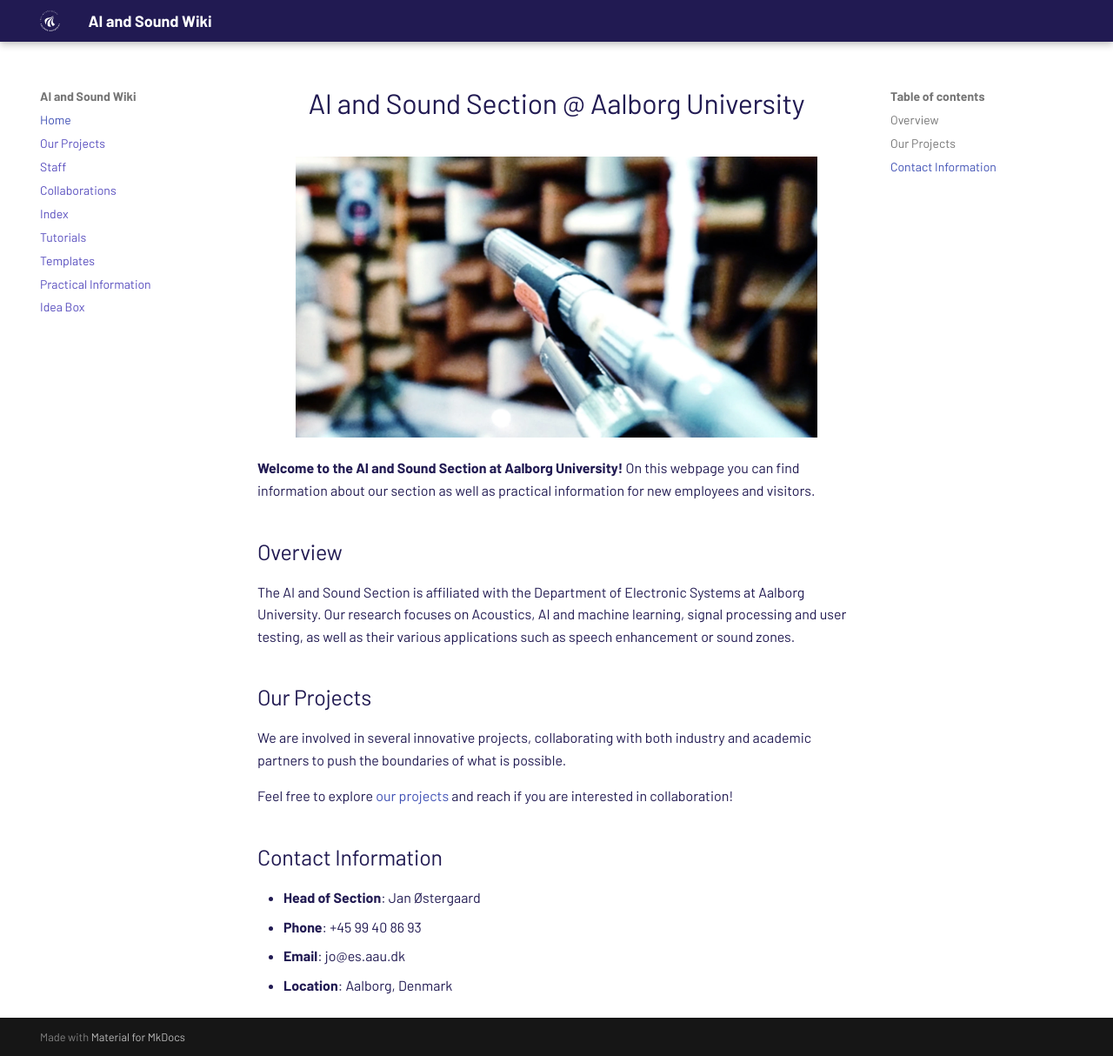
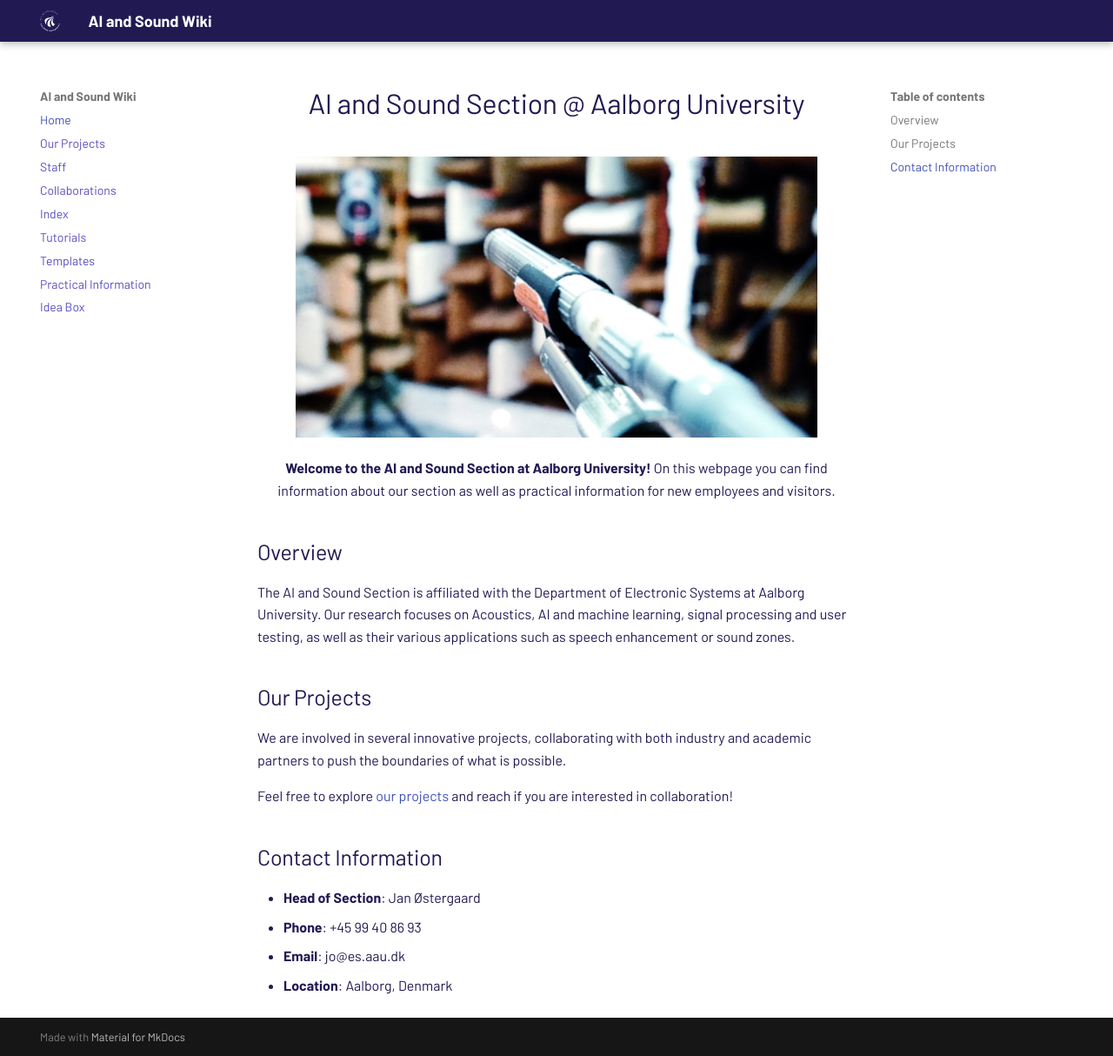
Before and after one commit to HolgerBovbjerg/AIS-wiki, an MkDocs documentation site: the page built from docs/index.md, in a window 1280 px wide and 1214 px high. Shown: the whole window at 87% size. Built offline with MkDocs 1.6.1 and Material for MkDocs 9.7.7, drawn with Linux system fonts in a browser that asks for light colours.

Commit message:
Center landing page text below header

```diff
--- a/docs/index.md
+++ b/docs/index.md
@@ -6,8 +6,10 @@
     <img src="images/anechoic_room_mic.webp" alt="mic in anechoic room" style="width: 100%; max-width: 600px;"/>
 </div>
 
-**Welcome to the AI and Sound Section at Aalborg University!**
-On this webpage you can find information about our section as well as practical information for new employees and visitors.
+<p style="text-align: center;">
+    <b>Welcome to the AI and Sound Section at Aalborg University!</b>
+    On this webpage you can find information about our section as well as practical information for new employees and visitors.
+</p>
 
 ## Overview
 The AI and Sound Section is affiliated with the Department of Electronic Systems at Aalborg University.
```
